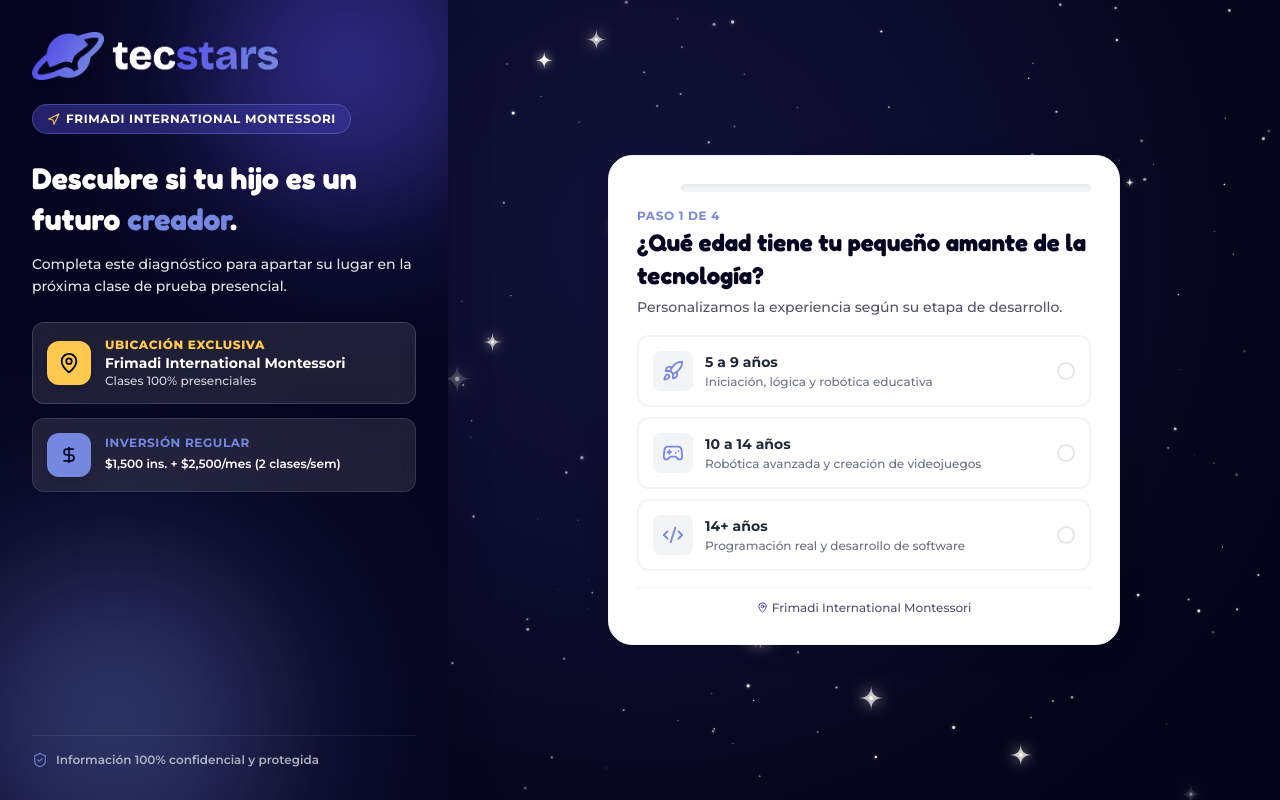
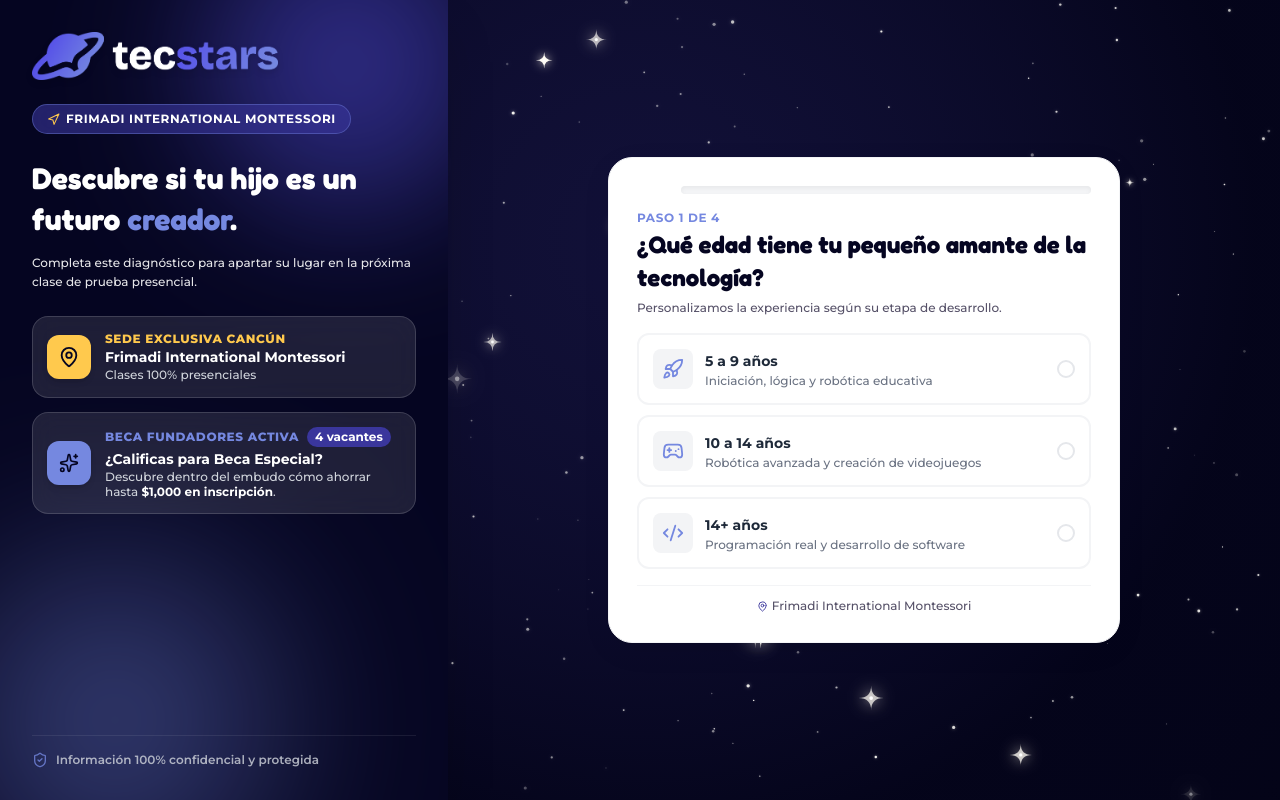
Before and after one commit to Lucapote/formTecStar, a React (Vite) app: page / in a window 1280 px wide. Built offline with nearby package versions, Linux system fonts and the light colour scheme.

Commit message:
ahora si, ordenado y bonito

```diff
--- a/src/App.jsx
+++ b/src/App.jsx
@@ -9,7 +9,6 @@
   CalendarDays,
   AlertTriangle,
   Navigation,
-  DollarSign,
   ShieldCheck,
   Sparkles
 } from 'lucide-react';
@@ -166,7 +165,7 @@
               </span>
             </div>
 
-            <p className="text-gray-700 text-xs sm:text-sm font-medium leading-relaxed mt-2">
+            <p className="text-gray-700 text-xs font-medium leading-relaxed mt-2">
               Hemos recibido tus datos correctamente. En breve te contactaremos por WhatsApp al <span className="font-extrabold text-[#050521] whitespace-nowrap">{formData.contactPhone}</span> para coordinar tu horario.
             </p>
           </div>
@@ -242,7 +241,7 @@
               )}`}
               target="_blank"
               rel="noopener noreferrer"
-              className="w-full flex items-center justify-center gap-2 py-3.5 px-4 rounded-xl font-bold text-xs sm:text-sm text-white transition-all transform hover:scale-[1.01] shadow-lg animate-pulse"
+              className="w-full flex items-center justify-center gap-2 py-3.5 px-4 rounded-xl font-bold text-sm text-white transition-all transform hover:scale-[1.01] shadow-lg animate-pulse"
               style={{ backgroundColor: '#25D366' }}
             >
               <span>Enviar WhatsApp Directo Ahora</span>
@@ -279,7 +278,7 @@
           <h2 className="text-xl font-bold mb-2" style={{ color: COLORS.darkBlue, fontFamily: "'Fredoka', sans-serif" }}>
             Gracias por tu interés
           </h2>
-          <p className="text-gray-600 mb-5 font-medium text-xs sm:text-sm leading-relaxed">
+          <p className="text-gray-600 mb-5 font-medium text-xs leading-relaxed">
             Nuestras clases son 100% presenciales en Cumbres Cancún y requieren esta inversión inicial ($1,500 inscripción y $2,500 mensualidad). Te invitamos a seguirnos en Instagram para enterarte de futuros talleres y becas.
           </p>
           <button
@@ -326,29 +325,42 @@
           <h1 className="text-2xl lg:text-3xl font-bold leading-snug mb-3" style={{ fontFamily: "'Fredoka', sans-serif" }}>
             Descubre si tu hijo es un futuro <span className="text-[#7588e0]">creador</span>.
           </h1>
-          <p className="text-xs lg:text-sm opacity-90 mb-6 font-medium leading-relaxed">
+          <p className="text-xs opacity-90 mb-6 font-medium leading-relaxed">
             Completa este diagnóstico para apartar su lugar en la próxima clase de prueba presencial.
           </p>
 
           <div className="space-y-3.5">
-            <div className="flex items-center gap-3.5 bg-white/10 p-3.5 rounded-xl backdrop-blur-md border border-white/15">
+            {/* Recuadro 1: Ubicación Exclusiva */}
+            <div className="flex items-center gap-3.5 bg-white/10 p-3.5 rounded-2xl backdrop-blur-md border border-white/15">
               <div className="w-11 h-11 rounded-xl bg-[#ffc94d] text-[#050521] flex items-center justify-center shadow-md shrink-0 font-bold">
                 <MapPin size={22} />
               </div>
               <div>
-                <p className="font-extrabold text-xs text-[#ffc94d] uppercase tracking-wider">UBICACIÓN EXCLUSIVA</p>
+                <p className="font-extrabold text-xs text-[#ffc94d] uppercase tracking-wider">SEDE EXCLUSIVA CANCÚN</p>
                 <p className="font-bold text-sm text-white">Frimadi International Montessori</p>
                 <p className="text-xs text-gray-300 font-medium">Clases 100% presenciales</p>
               </div>
             </div>
 
-            <div className="flex items-center gap-3.5 bg-white/10 p-3.5 rounded-xl backdrop-blur-md border border-white/10">
-              <div className="w-11 h-11 rounded-xl bg-[#7588e0] flex items-center justify-center shadow-lg shrink-0">
-                <DollarSign size={20} className="text-[#050521]" />
+            {/* Recuadro 2: Beca Fundadores (Estilo Limpio, Elegante & Sobrio) */}
+            <div className="flex items-center gap-3.5 bg-white/10 p-3.5 rounded-2xl backdrop-blur-md border border-white/15">
+              <div className="w-11 h-11 rounded-xl bg-[#7588e0] text-[#050521] flex items-center justify-center shadow-md shrink-0 font-bold">
+                <Sparkles size={20} />
               </div>
               <div>
-                <p className="font-bold text-xs text-[#7588e0] uppercase tracking-wider">INVERSIÓN REGULAR</p>
-                <span className="font-semibold text-xs text-white">$1,500 ins. + $2,500/mes (2 clases/sem)</span>
+                <div className="flex items-center gap-2">
+                  <p className="font-extrabold text-xs text-[#7588e0] uppercase tracking-wider">BECA FUNDADORES ACTIVA</p>
+                  <span
+                    key={displayVacancies}
+                    className="bg-[#3a369c] text-white text-xs px-2 py-0.5 rounded-full font-bold transition-all duration-300 animate-pricePop inline-block"
+                  >
+                    {displayVacancies} {displayVacancies === 1 ? 'vacante' : 'vacantes'}
+                  </span>
+                </div>
+                <p className="font-bold text-sm text-white mt-0.5">¿Calificas para Beca Especial?</p>
+                <p className="text-xs text-gray-300 font-medium leading-tight">
+                  Descubre dentro del embudo cómo ahorrar hasta <strong className="text-white font-bold">$1,000 en inscripción</strong>.
+                </p>
               </div>
             </div>
           </div>
@@ -406,7 +418,7 @@
             <h2 className="text-xl sm:text-2xl font-bold mb-1 text-[#050521] leading-snug" style={{ fontFamily: "'Fredoka', sans-serif" }}>
               {currentStepData.title}
             </h2>
-            <p className="text-xs sm:text-sm text-[#565168] font-medium leading-relaxed">
+            <p className="text-xs text-[#565168] font-medium leading-relaxed">
               {currentStepData.subtitle}
             </p>
           </div>
@@ -470,7 +482,7 @@
             {/* Paso 3: Aparta su espacio */}
             {currentStepData.type === 'reservation' && (
               <div className="space-y-3.5 animate-slideUpFade">
-                <div className="space-y-2 text-xs sm:text-sm py-1">
+                <div className="space-y-2 text-xs py-1">
                   <p className="text-gray-800 leading-relaxed">
                     <strong className="text-[#050521] font-extrabold">Ubicación:</strong> Frimadi International Montessori
                   </p>
@@ -479,11 +491,11 @@
                     <strong className="text-[#050521] font-extrabold">Mensualidad:</strong>
                     {hasScholarship ? (
                       <span className="inline-flex items-center gap-2">
-                        <span key="pop-mensualidad" className="font-extrabold text-[#16c722] text-base inline-block animate-pricePop">$2,000</span>
+                        <span key="pop-mensualidad" className="font-extrabold text-[#16c722] text-sm inline-block animate-pricePop">$2,000</span>
                         <span className="line-through text-gray-400 text-xs font-semibold">$2,500</span>
                       </span>
                     ) : (
-                      <span className="font-extrabold text-[#3a369c] text-base">$2,500</span>
+                      <span className="font-extrabold text-[#3a369c] text-sm">$2,500</span>
                     )}
                   </div>
 
@@ -491,11 +503,11 @@
                     <strong className="text-[#050521] font-extrabold">Inscripción ÚNICA:</strong>
                     {hasScholarship ? (
                       <span className="inline-flex items-center gap-2">
-                        <span key="pop-inscripcion" className="font-extrabold text-[#16c722] text-base inline-block animate-pricePop">$500</span>
+                        <span key="pop-inscripcion" className="font-extrabold text-[#16c722] text-sm inline-block animate-pricePop">$500</span>
                         <span className="line-through text-gray-400 text-xs font-semibold">$1,500</span>
                       </span>
                     ) : (
-                      <span className="font-extrabold text-[#3a369c] text-base">$1,500</span>
+                      <span className="font-extrabold text-[#3a369c] text-sm">$1,500</span>
                     )}
                   </div>
 
@@ -519,7 +531,7 @@
                   />
                   <div className="ml-3 flex-1">
                     <div className="flex items-center gap-2 flex-wrap">
-                      <span className="font-extrabold text-xs sm:text-sm text-[#050521] flex items-center gap-1">
+                      <span className="font-extrabold text-sm text-[#050521] flex items-center gap-1">
                         {hasScholarship ? 'Beca Aplicada' : 'Aplica a Beca Fundadores'}
                       </span>
                       <span key={displayVacancies} className={`
--- a/src/data/formData.jsx
+++ b/src/data/formData.jsx
@@ -87,7 +87,11 @@
   {
     id: 4,
     title: "¡Misión casi lista! Déjanos tus datos",
-    subtitle: "Te contactaremos desde TecStars por WhatsApp para enviarte los horarios.",
+    subtitle: (
+      <span>
+        Coordinaremos la clase por WhatsApp. <strong className="text-[#3a369c] font-bold">¡Pronto tu peque aprenderá a crear sitios como este! 🚀</strong>
+      </span>
+    ),
     type: "contact",
     field: "contact"
   }
--- a/src/index.css
+++ b/src/index.css
@@ -61,11 +61,7 @@
 }
 
 /* Delays for Staggered PAS Cards */
-.animation-delay-100 { animation-delay: 100ms; }
-.animation-delay-250 { animation-delay: 250ms; }
 .animation-delay-300 { animation-delay: 300ms; }
-.animation-delay-400 { animation-delay: 400ms; }
-.animation-delay-500 { animation-delay: 500ms; }
 .animation-delay-600 { animation-delay: 600ms; }
 .animation-delay-900 { animation-delay: 900ms; }
 
```
